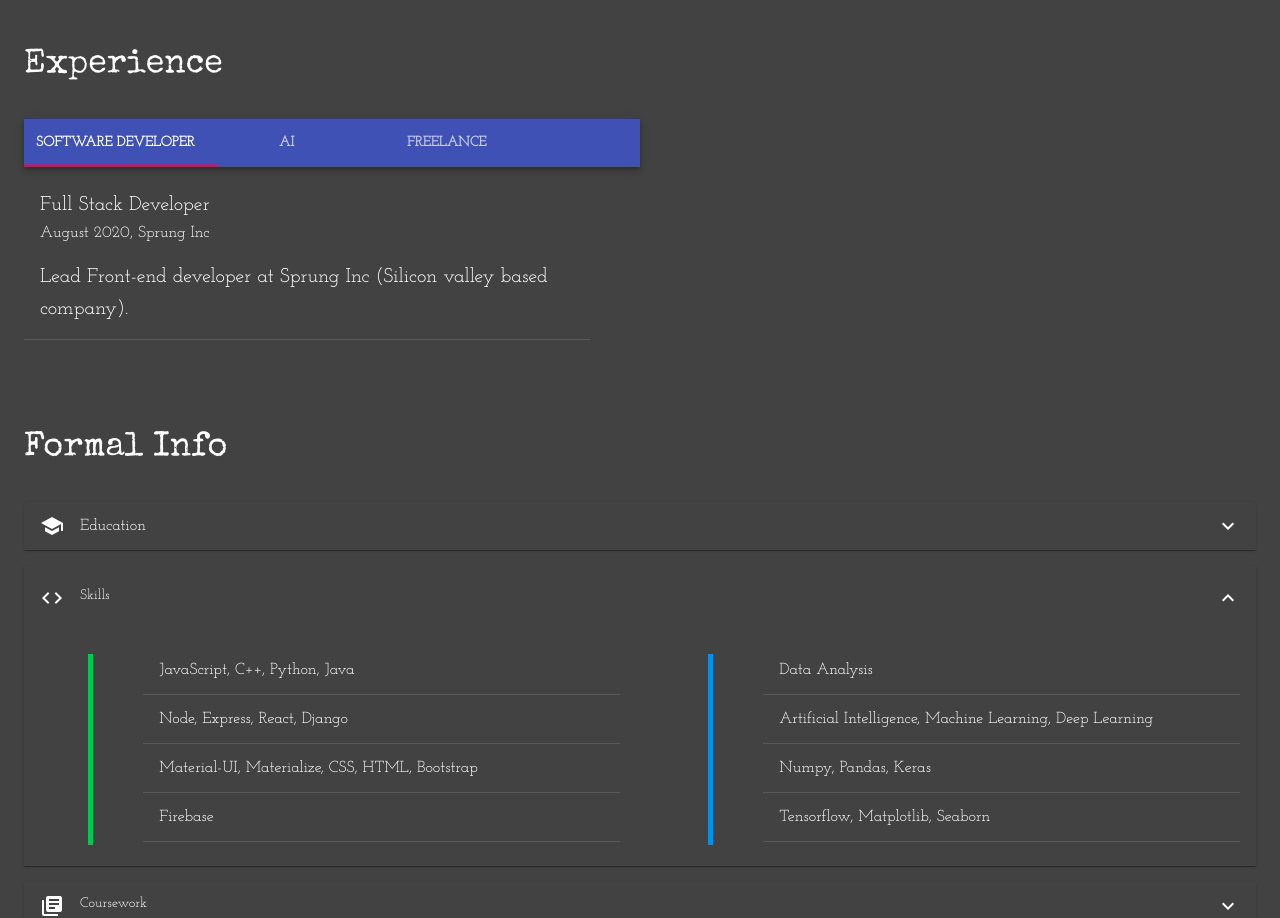
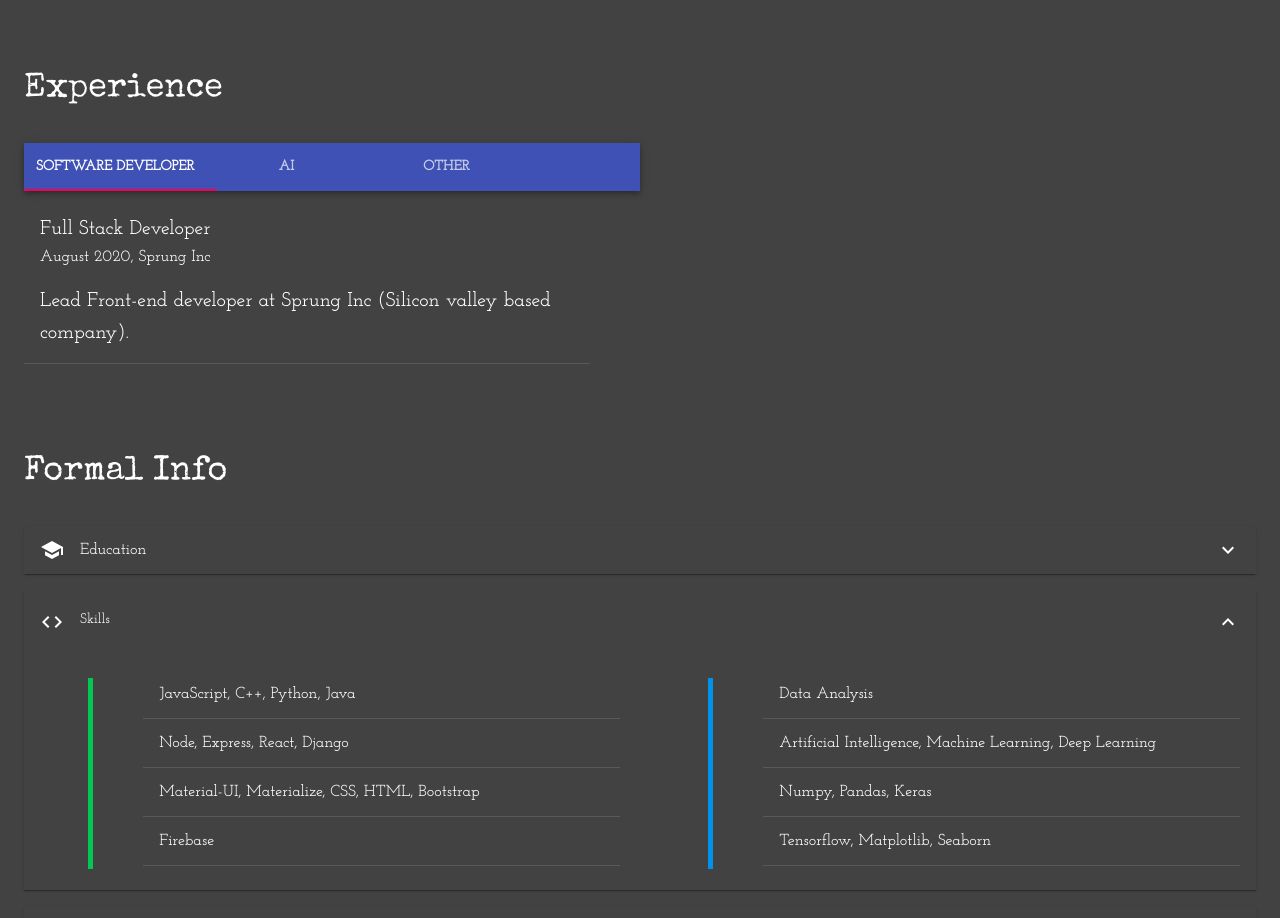
Before and after one commit to wasim919/wasim919.github.io, a React (Create React App) app: page / in a window 1280 px wide. Shown: the part 1880-2798 px from the top of the page. Built offline with nearby package versions, Linux system fonts and the light colour scheme.

Commit message:
font family change

```diff
--- a/public/index.html
+++ b/public/index.html
@@ -16,7 +16,7 @@
 		<!-- <link href="https://fonts.googleapis.com/css2?family=Monoton&display=swap" rel="stylesheet" />
 		<link rel="preconnect" href="https://fonts.gstatic.com" /> -->
 		<link href="https://fonts.googleapis.com/css2?family=Special+Elite&display=swap" rel="stylesheet" />
-		<link href="https://fonts.googleapis.com/css2?family=Josefin+Slab&display=swap" rel="stylesheet" />
+		<link href="https://fonts.googleapis.com/css2?family=Josefin+Slab:wght@500&display=swap" rel="stylesheet" />
 		<!--
       Notice the use of %PUBLIC_URL% in the tags above.
       It will be replaced with the URL of the `public` folder during the build.
--- a/src/content.js
+++ b/src/content.js
@@ -59,7 +59,7 @@
 	}
 ]
 
-export const experienceTypes = ["Software Developer", "AI", "Freelance"]
+export const experienceTypes = ["Software Developer", "AI", "Other"]
 
 export const softExperience = [
 	{
```
Also changed, not shown: 1 other file (tests, documents, lock files or other folders).
